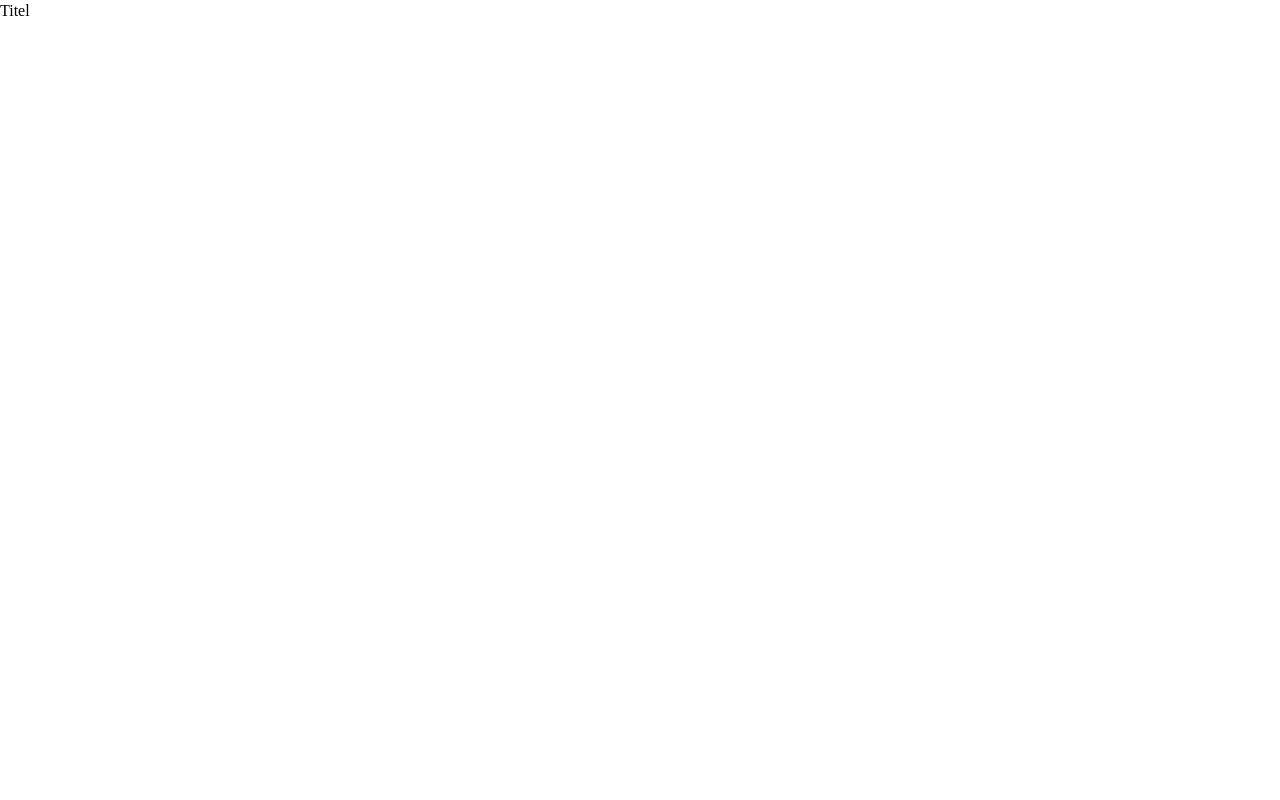
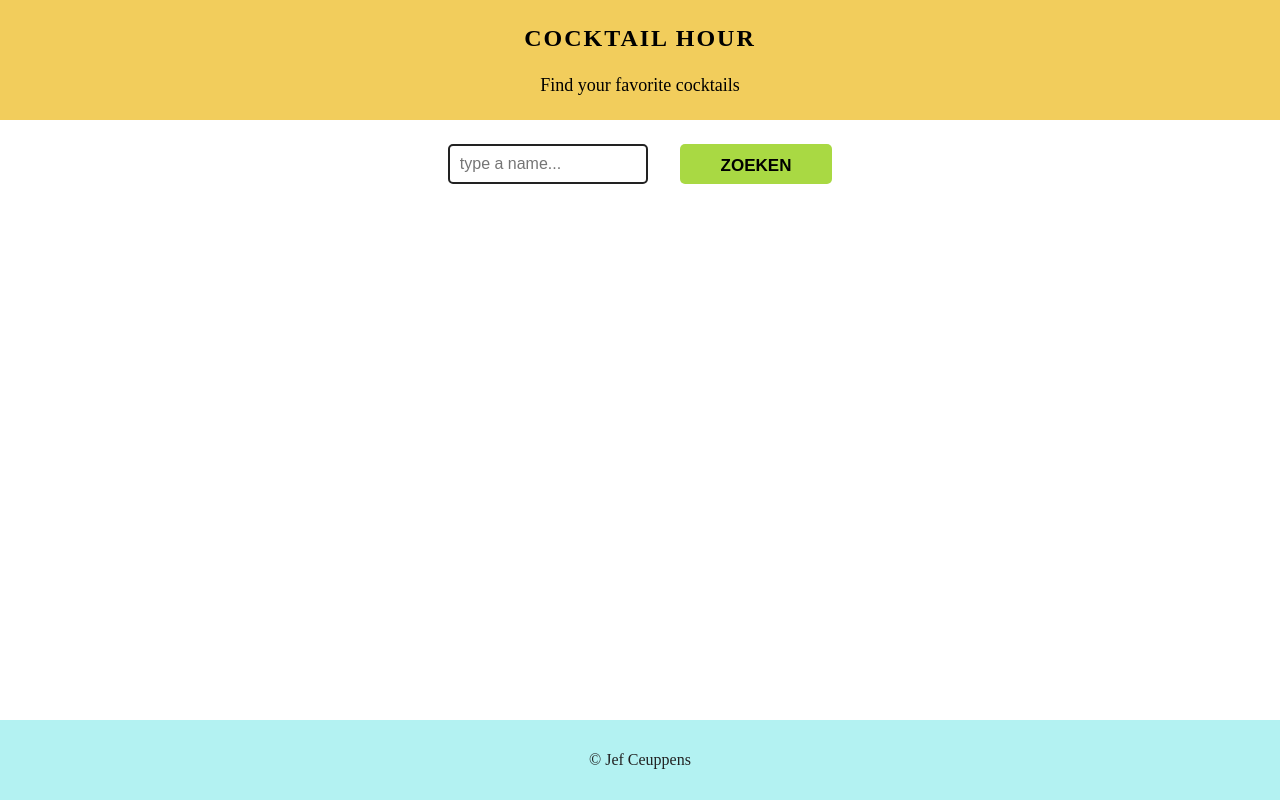
Before and after one commit to JefC-94/cocktail-app, a website built with Parcel: page index.html in a window 1280 px wide. Built offline with nearby package versions, Linux system fonts and the light colour scheme.

Commit message:
header + footer + form

```diff
--- a/css/style.scss
+++ b/css/style.scss
@@ -3,4 +3,85 @@
 
 body {
   font: 400 100%/1.4 Avenir, "sans-serif";
+  //color:white;
 }
+
+header{
+  height:120px;
+  display:flex;
+  flex-direction: column;
+  justify-content: center;
+  align-items: center;
+  background:#F2CD5C;
+
+  h1{
+    font-size:24px;
+    letter-spacing:2px;
+    text-transform: uppercase;
+    margin-bottom:.7em;
+    font-weight: bold;
+  }
+
+  p{
+    font-size:18px;
+  }
+}
+
+form{
+  width:600px;
+  margin:1.5em auto;
+  display:flex;
+  justify-content: center;
+
+  input#cocktailInput{
+    height:40px;
+    width:200px;
+    margin-right:2em;
+    border:2px solid #222;
+    border-radius:5px;
+    padding-left:10px;
+    outline:none;
+    font-size:16px;
+
+    &:focus{
+      background:#e0e0e0;
+    }
+  }
+
+  input#submitBtn{
+    padding:.7em 2.4em;
+    height:40px;
+    background:#A9D943;
+    outline:none;
+    border:none;
+    cursor:pointer;
+    border-radius:5px;
+    font-size:17px;
+    text-transform:uppercase;
+    font-weight:bold;
+
+    &:hover{
+      background:#51681e;
+    }
+  }
+
+}
+
+
+
+
+
+
+
+footer{
+  height:80px;
+  background:#B3F2F2;
+  width:100%;
+  position:absolute;
+  bottom:0;
+  color:#222;
+  display:flex;
+  flex-direction: column;
+  justify-content: center;
+  align-items: center;
+}
--- a/index.html
+++ b/index.html
@@ -3,11 +3,10 @@
   <head>
     <meta charset="UTF-8" />
     <meta name="viewport" content="width=device-width, initial-scale=1.0" />
-    <title>Document</title>
+    <title>Cocktail Hour</title>
     <link rel="stylesheet" href="./css/style.scss" />
   </head>
   <body>
-    <h1>Titel</h1>
     <script src="./js/index.js"></script>
   </body>
 </html>
--- /dev/null
+++ b/js/Cocktails.js
@@ -0,0 +1,23 @@
+class Cocktails{
+
+    constructor(holder, data){
+        this.holder = holder;
+        this.data = data;
+        this.gridRef = this.createGrid();
+    }
+
+    createGrid(){
+        this.holder.insertAdjacentHTML('beforeend', `
+        <div class="cocktail-grid">
+        </div>
+        `);
+        return this.holder.querySelector('.cocktail-grid');
+    }
+
+    addCocktails = () => {
+
+    }
+
+}
+
+export default Cocktails;
--- /dev/null
+++ b/js/Footer.js
@@ -0,0 +1,18 @@
+class footer{
+
+    constructor(holder, copyright){
+        this.holder = holder;
+        this.copyright = copyright;
+        this.init();
+    }
+
+    init(){
+        this.holder.insertAdjacentHTML('beforeend',
+        `<footer>
+            <p>${this.copyright}</p>
+        </footer>`
+        );
+    }
+}
+
+export default footer;
--- /dev/null
+++ b/js/Form.js
@@ -0,0 +1,34 @@
+class Form{
+
+    constructor(holder, data){
+        this.holder = holder;
+        this.data = data;
+        this.formRef = this.generateForm();
+        this.setUpEvents();
+        this.formSubmit = new CustomEvent('formSubmit');
+    }
+
+    generateForm(){
+        this.holder.insertAdjacentHTML('beforeend', `
+        <form id="searchForm" action="">
+            <input type="text" id="cocktailInput" name="cocktailInput" placeholder="type a name...">
+            <input type="submit" name="cocktailInput" value="zoeken" id="submitBtn">
+        </form>
+        `);
+        return this.holder.querySelector("form");
+    }
+
+    setUpEvents(){
+        this.formRef.addEventListener('submit', this.findCocktails);
+    }
+
+    findCocktails = (e) => {
+        e.preventDefault();
+        const inputValue = this.formRef.querySelector('#cocktailInput').value;
+        console.log(inputValue);
+
+    }
+
+}
+
+export default Form;
--- /dev/null
+++ b/js/Header.js
@@ -0,0 +1,20 @@
+class Header{
+
+    constructor(holder, h1, tagline){
+        this.holder = holder;
+        this.h1 = h1;
+        this.tagline = tagline;
+        this.init();
+    }
+
+    init(){
+        this.holder.insertAdjacentHTML('beforeend',
+        `<header>
+            <h1>${this.h1}</h1>
+            <p>${this.tagline}</p>
+        </header>`
+        );
+    }
+}
+
+export default Header;
--- a/js/index.js
+++ b/js/index.js
@@ -1 +1,16 @@
-console.log("test");
+import Header from './Header';
+import Footer from './Footer';
+import Form from './Form';
+import Cocktails from './Cocktails';
+
+const data = {};
+
+new Header(document.body, "Cocktail Hour", "Find your favorite cocktails");
+
+new Form(document.body, data);
+
+const cocktails = new Cocktails(document.body, data);
+
+cocktails.addCocktails();
+
+new Footer(document.body, "© Jef Ceuppens");
```
